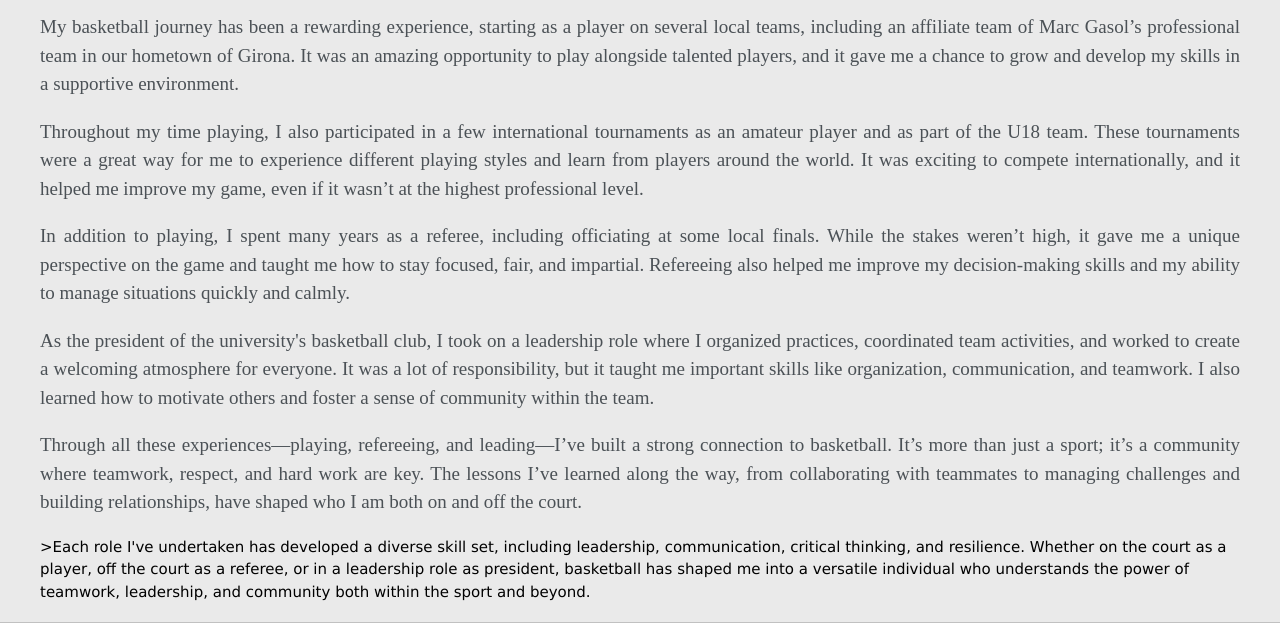
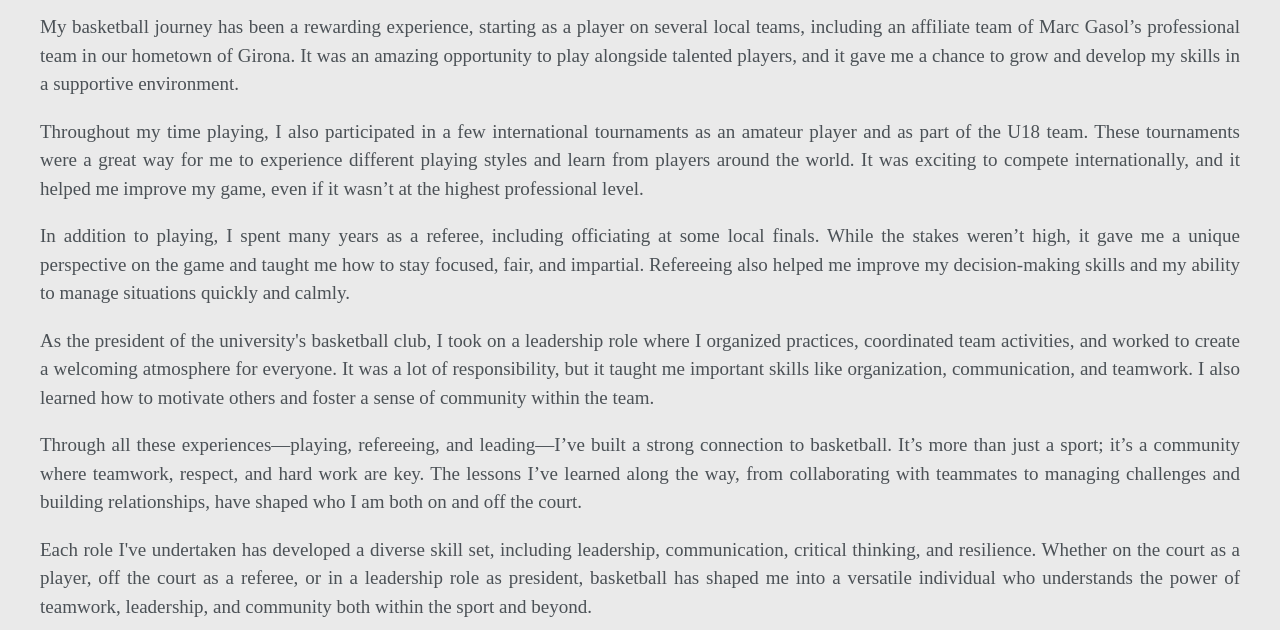
Before and after one commit to maw0yemi/get-to-know-me, a plain HTML site: page bal.html in a window 1280 px wide. Shown: the part 152-782 px from the top of the page. Drawn offline with nearby package versions, Linux system fonts and the light colour scheme.

Commit message:
Update bal.html

```diff
--- a/bal.html
+++ b/bal.html
@@ -47,7 +47,7 @@
 <p>As the president of the university's basketball club, I took on a leadership role where I organized practices, coordinated team activities, and worked to create a welcoming atmosphere for everyone. It was a lot of responsibility, but it taught me important skills like organization, communication, and teamwork. I also learned how to motivate others and foster a sense of community within the team.</p>
 
 <p>Through all these experiences—playing, refereeing, and leading—I’ve built a strong connection to basketball. It’s more than just a sport; it’s a community where teamwork, respect, and hard work are key. The lessons I’ve learned along the way, from collaborating with teammates to managing challenges and building relationships, have shaped who I am both on and off the court.</p>
->Each role I've undertaken has developed a diverse skill set, including leadership, communication, critical thinking, and resilience. Whether on the court as a player, off the court as a referee, or in a leadership role as president, basketball has shaped me into a versatile individual who understands the power of teamwork, leadership, and community both within the sport and beyond.</p>
+<p>Each role I've undertaken has developed a diverse skill set, including leadership, communication, critical thinking, and resilience. Whether on the court as a player, off the court as a referee, or in a leadership role as president, basketball has shaped me into a versatile individual who understands the power of teamwork, leadership, and community both within the sport and beyond.</p>
 
     </div>
 </section>
```
